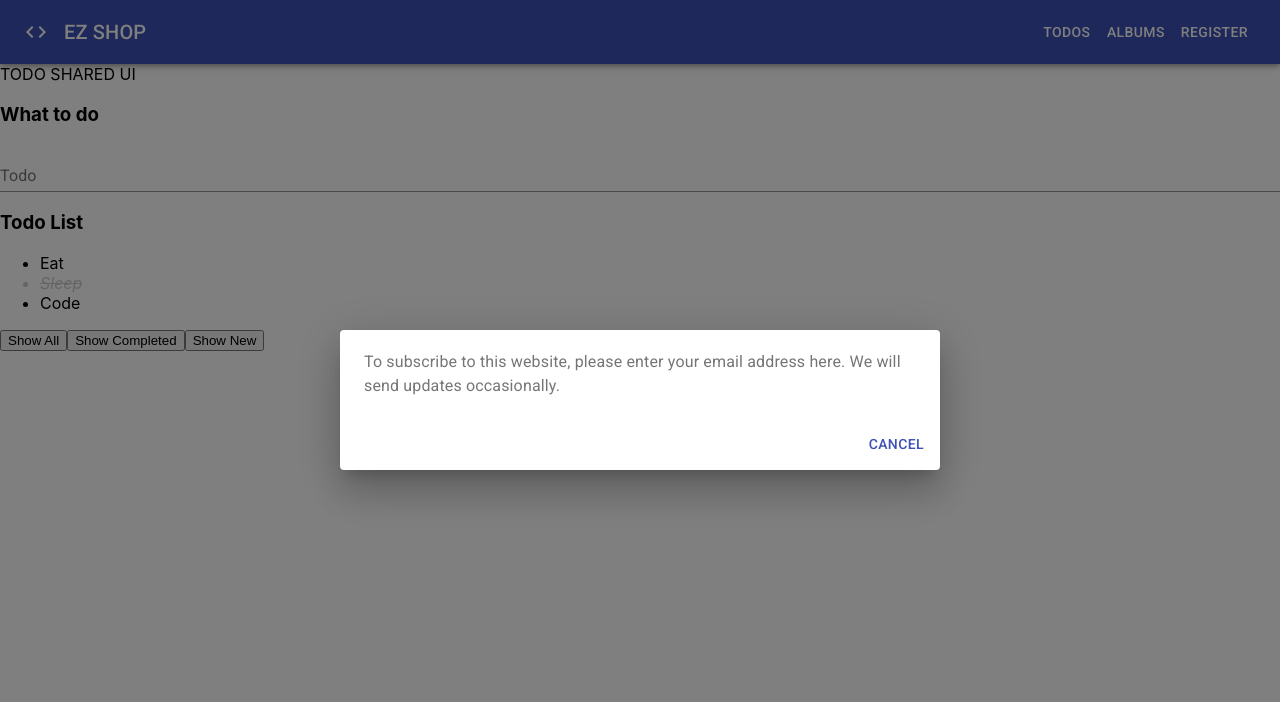
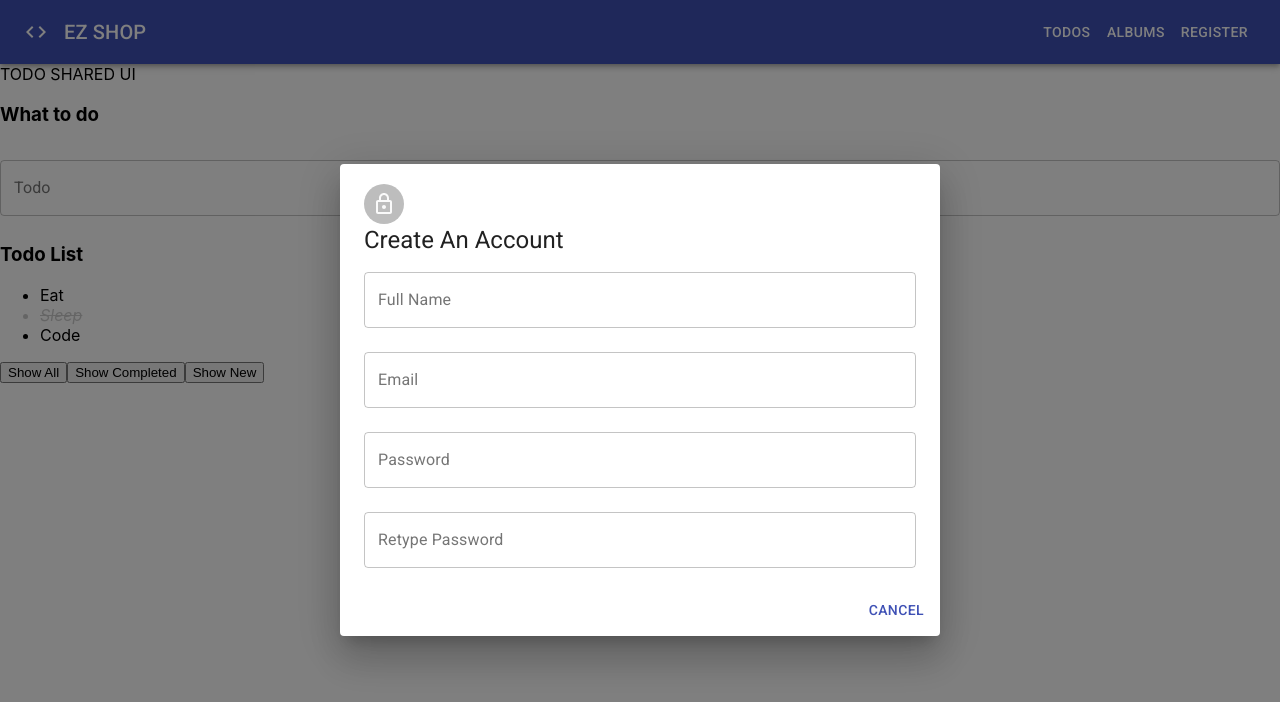
Before and after one commit to paulnguyen-mn/learn-reactjs, a React (Create React App) app: page /todos in a window 1280 px wide. Both pictures are taken after a click on the button "REGISTER". Shown: the top 702 px of the page. Built offline with nearby package versions, Linux system fonts and the light colour scheme; no server answers.

Commit message:
Add register form

```diff
--- a/src/components/Header/index.jsx
+++ b/src/components/Header/index.jsx
@@ -8,6 +8,7 @@
 import Toolbar from '@material-ui/core/Toolbar';
 import Typography from '@material-ui/core/Typography';
 import CodeIcon from '@material-ui/icons/Code';
+import Register from 'features/Auth/components/Register';
 import React, { useState } from 'react';
 import { Link, NavLink } from 'react-router-dom';
 
@@ -73,9 +74,7 @@
         aria-labelledby="form-dialog-title"
       >
         <DialogContent>
-          <DialogContentText>
-            To subscribe to this website, please enter your email address here. We will send updates occasionally.
-          </DialogContentText>
+          <Register />
         </DialogContent>
 
         <DialogActions>
--- a/src/components/form-controls/InputField/index.jsx
+++ b/src/components/form-controls/InputField/index.jsx
@@ -21,11 +21,11 @@
       name={name}
       control={form.control}
       as={TextField}
-
+      margin="normal"
+      variant="outlined"
       fullWidth
       label={label}
       disabled={disabled}
-
       error={!!hasError}
       helperText={errors[name]?.message}
     />
--- /dev/null
+++ b/src/features/Auth/components/Register/index.jsx
@@ -0,0 +1,18 @@
+import React from 'react';
+import RegisterForm from '../RegisterForm';
+
+Register.propTypes = {};
+
+function Register(props) {
+  const handleSubmit = (values) => {
+    console.log('Form Submit:', values);
+  };
+
+  return (
+    <div>
+      <RegisterForm onSubmit={handleSubmit} />
+    </div>
+  );
+}
+
+export default Register;
--- /dev/null
+++ b/src/features/Auth/components/RegisterForm/index.jsx
@@ -0,0 +1,57 @@
+import { yupResolver } from '@hookform/resolvers/yup';
+import { Avatar, Typography } from '@material-ui/core';
+import { LockOutlined } from '@material-ui/icons';
+import InputField from 'components/form-controls/InputField';
+import PropTypes from 'prop-types';
+import React from 'react';
+import { useForm } from 'react-hook-form';
+import * as yup from 'yup';
+
+RegisterForm.propTypes = {
+  onSubmit: PropTypes.func,
+};
+
+function RegisterForm(props) {
+  const schema = yup.object().shape({
+    title: yup.string().required('Please enter title').min(5, 'Title is too short'),
+  });
+  const form = useForm({
+    defaultValues: {
+      fullName: '',
+      email: '',
+      password: '',
+      retypePassword: '',
+    },
+    resolver: yupResolver(schema),
+  });
+
+  const handleSubmit = (values) => {
+    const { onSubmit } = props;
+    if (onSubmit) {
+      onSubmit(values);
+    }
+
+    form.reset();
+  };
+
+  return (
+    <div>
+      <Avatar>
+        <LockOutlined></LockOutlined>
+      </Avatar>
+
+      <Typography component="h3" variant="h5">
+        Create An Account
+      </Typography>
+
+      <form onSubmit={form.handleSubmit(handleSubmit)}>
+        <InputField name="fullName" label="Full Name" form={form} />
+        <InputField name="email" label="Email" form={form} />
+        <InputField name="password" label="Password" form={form} />
+        <InputField name="retypePassword" label="Retype Password" form={form} />
+      </form>
+    </div>
+  );
+}
+
+export default RegisterForm;
```
Also changed, not shown: src/features/Auth/index.jsx (added).
